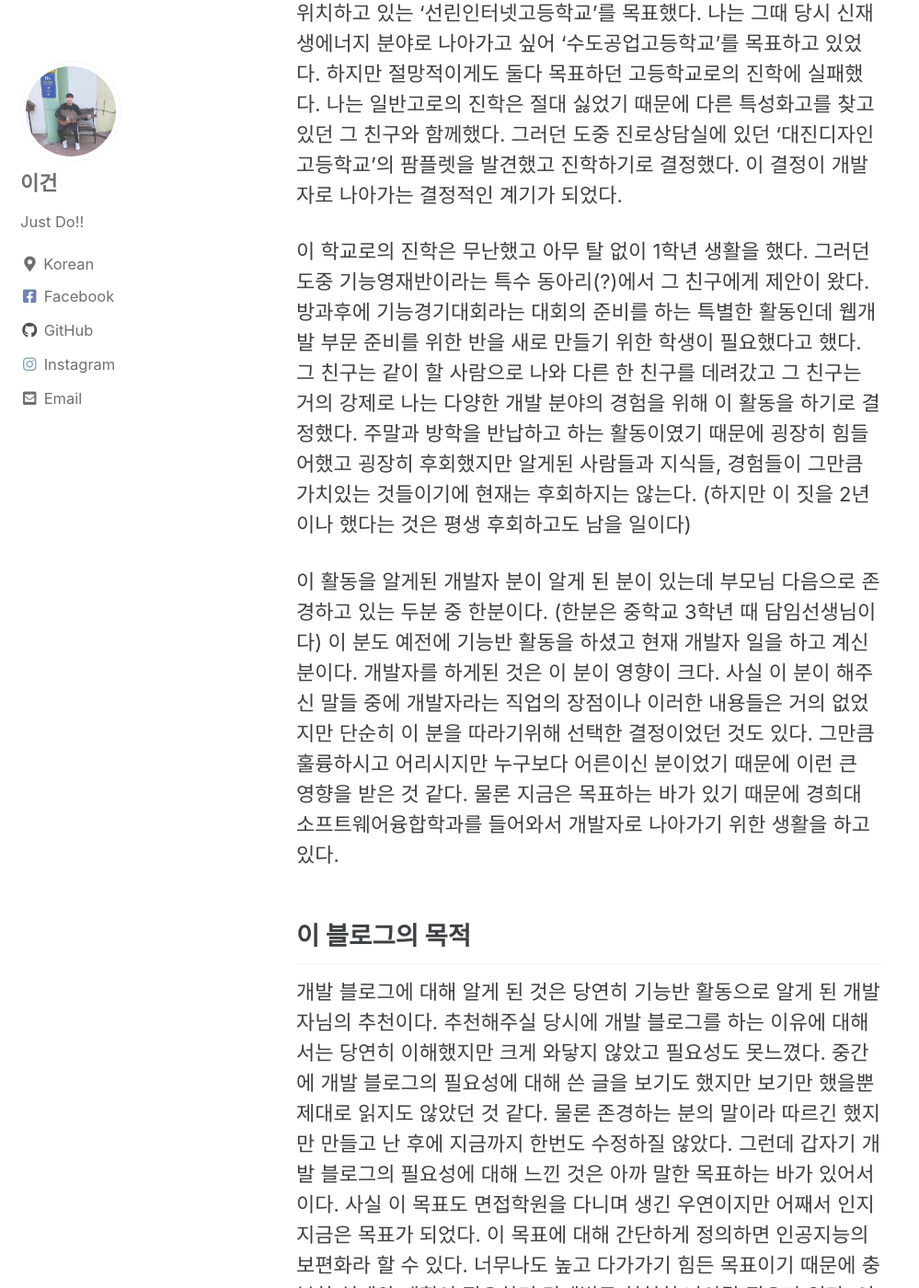
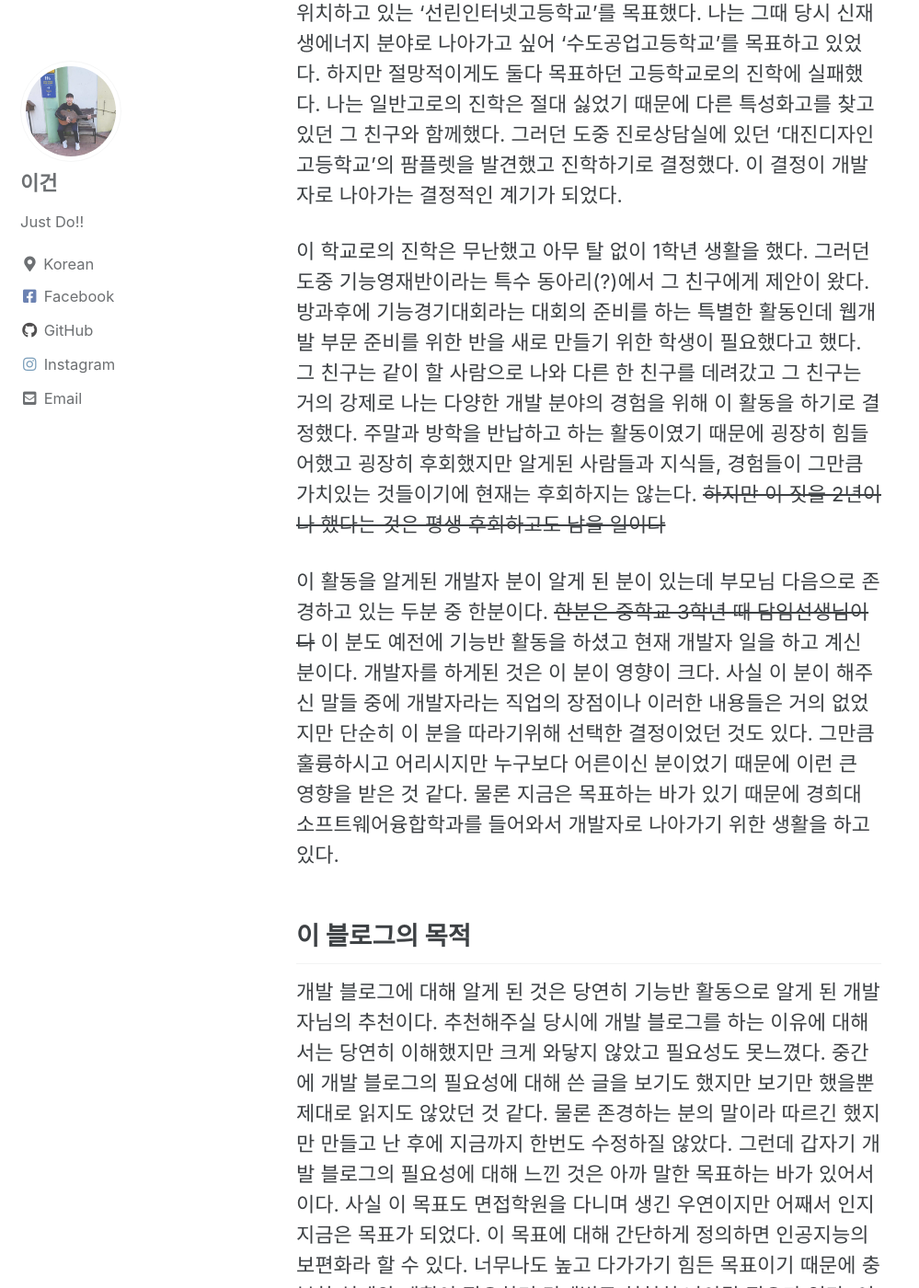
Before and after one commit to sslmyo24/sslmyo24.github.io, a Jekyll site: the page built from _posts/2020-09-03-markup-html-tags-and-formatting.md, in a window 1280 px wide and 1400 px high, scrolled down 865 px. Shown: the whole window at 92% size, without its empty margins (0-999 px from the left). Built offline with Jekyll 4.4.1, drawn with Linux system fonts in a browser that asks for light colours; cached includes are drawn as plain includes; some of the changed text lies outside the part shown.

```diff
--- a/_posts/2020-09-03-markup-html-tags-and-formatting.md
+++ b/_posts/2020-09-03-markup-html-tags-and-formatting.md
@@ -18,9 +18,9 @@ toc: true
 ## 개발자를 목표하기 까지
 나는 정말 우연한 계기들로 여기까지 왔다. 사실 이 우연한 계기들은 한 친구에서 비롯된 것 같다. 그 친구는 초등학교 때부터 친하게 지내던 동네 친구였다. 그 친구는 초등학교 때부터 컴퓨터와 관련된 자격증을 몇개씩 들고 다닐정도로 컴퓨터를 매우 좋아했다. 당연히 같은 동네에 살던 친구였고 같은 중학교로 진학했다. 중학교 생활을 한지 2년이 넘게 지나고 누구에게는 진로결정을 위한 첫걸음이라 할 수 있는 고등학교 진학을 앞두고 있었다. 그 친구는 컴퓨터 관련 특성화고에서 상위권에 위치하고 있는 '선린인터넷고등학교'를 목표했다. 나는 그때 당시 신재생에너지 분야로 나아가고 싶어 '수도공업고등학교'를 목표하고 있었다. 하지만 절망적이게도 둘다 목표하던 고등학교로의 진학에 실패했다. 나는 일반고로의 진학은 절대 싫었기 때문에 다른 특성화고를 찾고 있던 그 친구와 함께했다. 그러던 도중 진로상담실에 있던 '대진디자인고등학교'의 팜플렛을 발견했고 진학하기로 결정했다. 이 결정이 개발자로 나아가는 결정적인 계기가 되었다.
 
-이 학교로의 진학은 무난했고 아무 탈 없이 1학년 생활을 했다. 그러던 도중 기능영재반이라는 특수 동아리(?)에서 그 친구에게 제안이 왔다. 방과후에 기능경기대회라는 대회의 준비를 하는 특별한 활동인데 웹개발 부문 준비를 위한 반을 새로 만들기 위한 학생이 필요했다고 했다. 그 친구는 같이 할 사람으로 나와 다른 한 친구를 데려갔고 그 친구는 거의 강제로 나는 다양한 개발 분야의 경험을 위해 이 활동을 하기로 결정했다. 주말과 방학을 반납하고 하는 활동이였기 때문에 굉장히 힘들어했고 굉장히 후회했지만 알게된 사람들과 지식들, 경험들이 그만큼 가치있는 것들이기에 현재는 후회하지는 않는다. (하지만 이 짓을 2년이나 했다는 것은 평생 후회하고도 남을 일이다)
+이 학교로의 진학은 무난했고 아무 탈 없이 1학년 생활을 했다. 그러던 도중 기능영재반이라는 특수 동아리(?)에서 그 친구에게 제안이 왔다. 방과후에 기능경기대회라는 대회의 준비를 하는 특별한 활동인데 웹개발 부문 준비를 위한 반을 새로 만들기 위한 학생이 필요했다고 했다. 그 친구는 같이 할 사람으로 나와 다른 한 친구를 데려갔고 그 친구는 거의 강제로 나는 다양한 개발 분야의 경험을 위해 이 활동을 하기로 결정했다. 주말과 방학을 반납하고 하는 활동이였기 때문에 굉장히 힘들어했고 굉장히 후회했지만 알게된 사람들과 지식들, 경험들이 그만큼 가치있는 것들이기에 현재는 후회하지는 않는다. ~~하지만 이 짓을 2년이나 했다는 것은 평생 후회하고도 남을 일이다~~
 
-이 활동을 알게된 개발자 분이 알게 된 분이 있는데 부모님 다음으로 존경하고 있는 두분 중 한분이다. (한분은 중학교 3학년 때 담임선생님이다) 이 분도 예전에 기능반 활동을 하셨고 현재 개발자 일을 하고 계신 분이다. 개발자를 하게된 것은 이 분이 영향이 크다. 사실 이 분이 해주신 말들 중에 개발자라는 직업의 장점이나 이러한 내용들은 거의 없었지만 단순히 이 분을 따라기위해 선택한 결정이었던 것도 있다. 그만큼 훌륭하시고 어리시지만 누구보다 어른이신 분이었기 때문에 이런 큰 영향을 받은 것 같다. 물론 지금은 목표하는 바가 있기 때문에 경희대 소프트웨어융합학과를 들어와서 개발자로 나아가기 위한 생활을 하고 있다.
+이 활동을 알게된 개발자 분이 알게 된 분이 있는데 부모님 다음으로 존경하고 있는 두분 중 한분이다. ~~한분은 중학교 3학년 때 담임선생님이다~~ 이 분도 예전에 기능반 활동을 하셨고 현재 개발자 일을 하고 계신 분이다. 개발자를 하게된 것은 이 분이 영향이 크다. 사실 이 분이 해주신 말들 중에 개발자라는 직업의 장점이나 이러한 내용들은 거의 없었지만 단순히 이 분을 따라기위해 선택한 결정이었던 것도 있다. 그만큼 훌륭하시고 어리시지만 누구보다 어른이신 분이었기 때문에 이런 큰 영향을 받은 것 같다. 물론 지금은 목표하는 바가 있기 때문에 경희대 소프트웨어융합학과를 들어와서 개발자로 나아가기 위한 생활을 하고 있다.
 
 ## 이 블로그의 목적
 개발 블로그에 대해 알게 된 것은 당연히 기능반 활동으로 알게 된 개발자님의 추천이다. 추천해주실 당시에 개발 블로그를 하는 이유에 대해서는 당연히 이해했지만 크게 와닿지 않았고 필요성도 못느꼈다. 중간에 개발 블로그의 필요성에 대해 쓴 글을 보기도 했지만 보기만 했을뿐 제대로 읽지도 않았던 것 같다. 물론 존경하는 분의 말이라 따르긴 했지만 만들고 난 후에 지금까지 한번도 수정하질 않았다. 그런데 갑자기 개발 블로그의 필요성에 대해 느낀 것은 아까 말한 목표하는 바가 있어서이다. 사실 이 목표도 면접학원을 다니며 생긴 우연이지만 어째서 인지 지금은 목표가 되었다. 이 목표에 대해 간단하게 정의하면 인공지능의 보편화라 할 수 있다. 너무나도 높고 다가가기 힘든 목표이기 때문에 충분한 설계와 계획이 필요하며 단계별로 천천히 나아갈 필요가 있다. 이 목표를 못 이룰 수도 있고 누군가가 먼저 이룰 수도 있다. 그럴 경우에 개발자를 하는 이유가 사라질 수도 있지만 그 시점까지의 성장이 새로운 목표를 만들 것이라 확신한다. 이 블로그의 목적은 그러한 목표들로 나아가기 위한 수단이 될 것이다.
@@ -32,7 +32,7 @@ toc: true
 이것은 단순한 보편화를 목적으로 하는 것이 아니다. 소외되는 독거노인분들, 장애인분들과 같은 사회적 약자들이 평범하게 일상생활을 할 수 있도록 이분들의 생활을 보조할 수 있는 인공지능의 보편화를 말하는 것이다.
 
 ##### 혁신적인 보험의 개발
-보안상 자세하게 말할 수 없지만 현존하는 보험의 틀을 깨부수는 보험이 될 수도 있다.(아직 확신이 없다)
+보안상 자세하게 말할 수 없지만 현존하는 보험의 틀을 깨부수는 보험이 될 수도 있다. ~~아직 확신이 없다~~
 
 ## 이 글을 마치며
 길지만 간단하게 블로그의 첫 글을 마친다. 아직 교양으로 글쓰기에 대해 배우지 않았기 때문에 어떤 글이 좋은 글인지를 모르겠다. 책을 많이 읽지 않아서도 있는 것 같다. 단순히 블로그를 위해서라도 독서의 필요성을 느끼게 된거 같다. 누군가가 보게 된다면 너무 욕하지는 마라. 나로썬 최대한 잘 쓴 거다.
```
